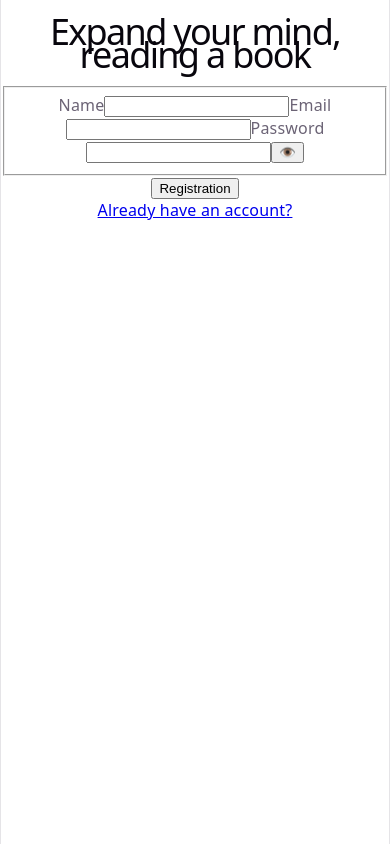
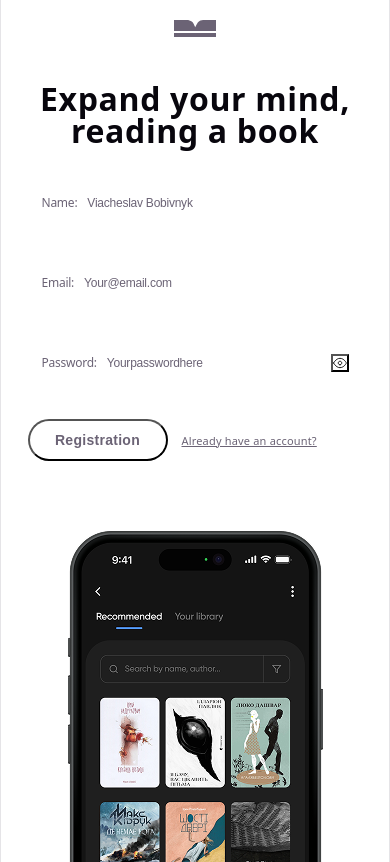
Before and after one commit to Viacheslav-Bo/read-journey-frontend, a React (Vite) app: page /register in a window 390 px wide. Built offline with nearby package versions, Linux system fonts and the light colour scheme; no server answers.

Commit message:
style: add mobile-first styles for auth forms and pages

```diff
--- /dev/null
+++ b/src/components/auth/AuthForm.module.css
@@ -0,0 +1,161 @@
+.title {
+    font-size: 32px;
+    font-weight: 700;
+    margin-bottom: 20px;
+    margin-top: 40px;
+    line-height: 1;
+    letter-spacing: 0.02em;
+}
+
+.subtitle {
+    font-size: 32px;
+    font-weight: 700;
+    color: var(--color-text-secondary);
+    margin-bottom: 20px;
+    line-height: 1;
+    letter-spacing: 0.02em;
+}
+
+.form {
+    display: flex;
+    flex-direction: column;
+}
+
+.fieldsRegister {
+    display: flex;
+    flex-direction: column;
+    gap: 8px;
+    margin-bottom: 20px;
+}
+
+.fieldsLogin {
+    display: flex;
+    flex-direction: column;
+    gap: 8px;
+    margin-bottom: 72px;
+}
+
+.field {
+    display: flex;
+    flex-direction: column;
+    gap: 5px;
+}
+
+.field label {
+    font-size: 13px;
+    color: var(--color-text-secondary);
+}
+
+.field input {
+    width: 100%;
+    background-color: var(--color-surface-elevated);
+    border: 1px solid var(--color-border);
+    border-radius: 8px;
+    padding: 10px 14px;
+    color: var(--color-text-primary);
+    font-size: 14px;
+}
+
+.field input:focus {
+    outline: none;
+    border-color: var(--color-text-primary);
+}
+
+.error {
+    color: var(--color-error);
+    font-size: 12px;
+}
+
+
+.submitButton {
+    flex-shrink: 0;
+    padding: 12px;
+    width: 100%;
+    max-width: 140px;
+    height: 42px;
+    background-color: var(--color-text-primary);
+    color: var(--color-bg);
+    font-weight: 700;
+    font-size: 14px;
+    border-radius: 30px;
+    line-height: 1;
+    letter-spacing: 0.02em;
+}
+
+.formButtons {
+    display: flex;
+    align-items: center;
+    gap: 14px;
+
+}
+
+.submitButton:disabled {
+    opacity: 0.5;
+    cursor: not-allowed;
+}
+
+.switchLink {
+    margin-top: 0;
+    color: var(--color-text-secondary);
+    font-size: 11px;
+
+    text-decoration: underline;
+}
+
+
+.fieldInline {
+    display: flex;
+    align-items: center;
+    background-color: var(--color-surface-elevated);
+    border-radius: 12px;
+    padding: 14px;
+    gap: 10px;
+    height: 44px;
+}
+
+.fieldInline label {
+    color: var(--color-text-secondary);
+    font-size: 12px;
+    white-space: nowrap;
+    line-height: 1;
+    letter-spacing: -0.02em;
+}
+
+.fieldInline input {
+    flex: 1;
+    min-width: 0;
+    background: none;
+    border: none;
+    color: var(--color-text-primary);
+    font-size: 12px;
+    padding: 0;
+    line-height: 1;
+    letter-spacing: -0.02em;
+}
+
+.fieldInline input::placeholder {
+    color: var(--color-text-primary);
+    opacity: 1;
+}
+
+.fieldInline input:focus {
+    outline: none;
+}
+
+.eyeButton {
+    display: flex;
+    align-items: center;
+    justify-content: center;
+    width: 18px;
+    height: 18px;
+    padding: 0;
+    background: none;
+    flex-shrink: 0;
+    cursor: pointer;
+}
+
+.eyeIcon {
+    color: var(--color-text-primary);
+    width: 18px;
+    height: 18px;
+}
--- a/src/components/auth/LoginForm.tsx
+++ b/src/components/auth/LoginForm.tsx
@@ -6,6 +6,8 @@ import { toast } from "react-toastify";
 import { useNavigate } from "react-router-dom";
 import { useState } from "react";
 import axios from "axios";
+import css from "./AuthForm.module.css";
+import { Link } from "react-router-dom";
 
 interface LoginFormValues {
   email: string;
@@ -46,39 +48,84 @@ export default function LoginForm() {
   };
 
   return (
+    <>
+      <svg width="42" height="17">
+        <use href="/sprite.svg#icon-logo" />
+      </svg>
+
+      <h1 className={css.title}>
+        Expand your mind, reading <span className={css.subtitle}> a book</span>
+      </h1>
       <Formik
         initialValues={initialValues}
         validationSchema={loginValidationSchema}
         onSubmit={handleSubmit}
       >
         {({ isSubmitting }) => (
-        <Form>
-          <fieldset>
-            <label htmlFor="email">Email</label>
-            <Field type="email" name="email" id="email" />
-            <ErrorMessage name="email" component="div" />
+          <Form className={css.form}>
+            <div className={css.fieldsLogin}>
+              <div className={css.fieldInline}>
+                <label htmlFor="email">Email:</label>
+                <Field
+                  type="email"
+                  name="email"
+                  id="email"
+                  placeholder="Your@email.com"
+                />
+              </div>
+              <ErrorMessage
+                name="email"
+                component="div"
+                className={css.error}
+              />
 
-            <label htmlFor="password">Password</label>
+              <div className={css.fieldInline}>
+                <label htmlFor="password">Password:</label>
                 <Field
                   type={isPasswordVisible ? "text" : "password"}
                   name="password"
                   id="password"
+                  placeholder="Yourpasswordhere"
                 />
-            <ErrorMessage name="password" component="div" />
                 <button
                   type="button"
                   onClick={() => setIsPasswordVisible((prev) => !prev)}
-              aria-label={isPasswordVisible ? "Hide password" : "Show password"}
+                  aria-label={
+                    isPasswordVisible ? "Hide password" : "Show password"
+                  }
                   aria-pressed={isPasswordVisible}
+                  className={css.eyeButton}
                 >
-              {isPasswordVisible ? "🙈" : "👁️"}
+                  <svg className={css.eyeIcon} width="18" height="18">
+                    <use
+                      href={`/sprite.svg#${isPasswordVisible ? "icon-eye-off" : "icon-eye"}`}
+                    />
+                  </svg>
                 </button>
-          </fieldset>
-          <button type="submit" disabled={isSubmitting}>
+              </div>
+
+              <ErrorMessage
+                name="password"
+                component="div"
+                className={css.error}
+              />
+            </div>
+
+            <div className={css.formButtons}>
+              <button
+                type="submit"
+                className={css.submitButton}
+                disabled={isSubmitting}
+              >
                 {isSubmitting ? "Wait..." : "Login"}
               </button>
+              <Link className={css.switchLink} to="/register">
+                Don’t have an account?
+              </Link>
+            </div>
           </Form>
         )}
       </Formik>
+    </>
   );
 }
--- a/src/components/auth/RegisterForm.tsx
+++ b/src/components/auth/RegisterForm.tsx
@@ -6,6 +6,8 @@ import { toast } from "react-toastify";
 import { useNavigate } from "react-router-dom";
 import { useState } from "react";
 import axios from "axios";
+import css from "./AuthForm.module.css";
+import { Link } from "react-router-dom";
 
 interface RegisterFormValues {
   name: string;
@@ -48,43 +50,96 @@ export default function RegisterForm() {
   };
 
   return (
+    <>
+      <svg width="42" height="17">
+        <use href="/sprite.svg#icon-logo" />
+      </svg>
+
+      <h1 className={css.title}>
+        Expand your mind, reading <span className={css.subtitle}> a book</span>
+      </h1>
+
       <Formik
         initialValues={initialValues}
         validationSchema={registerValidationSchema}
         onSubmit={handleSubmit}
       >
         {({ isSubmitting }) => (
-        <Form>
-          <fieldset>
-            <label htmlFor="name">Name</label>
-            <Field type="text" name="name" id="name" />
-            <ErrorMessage name="name" component="div" />
+          <Form className={css.form}>
+            <div className={css.fieldsRegister}>
+              <div className={css.fieldInline}>
+                <label htmlFor="name">Name:</label>
+                <Field
+                  type="text"
+                  name="name"
+                  id="name"
+                  placeholder="Viacheslav Bobivnyk"
+                />
+              </div>
+              <ErrorMessage name="name" component="div" className={css.error} />
 
-            <label htmlFor="email">Email</label>
-            <Field type="email" name="email" id="email" />
-            <ErrorMessage name="email" component="div" />
+              <div className={css.fieldInline}>
+                <label htmlFor="email">Email:</label>
+                <Field
+                  type="email"
+                  name="email"
+                  id="email"
+                  placeholder="Your@email.com"
+                />
+              </div>
+              <ErrorMessage
+                name="email"
+                component="div"
+                className={css.error}
+              />
 
-            <label htmlFor="password">Password</label>
+              <div className={css.fieldInline}>
+                <label htmlFor="password">Password:</label>
                 <Field
                   type={isPasswordVisible ? "text" : "password"}
                   name="password"
                   id="password"
+                  placeholder="Yourpasswordhere"
                 />
-            <ErrorMessage name="password" component="div" />
                 <button
                   type="button"
                   onClick={() => setIsPasswordVisible((prev) => !prev)}
-              aria-label={isPasswordVisible ? "Hide password" : "Show password"}
+                  aria-label={
+                    isPasswordVisible ? "Hide password" : "Show password"
+                  }
                   aria-pressed={isPasswordVisible}
+                  className={css.eyeButton}
                 >
-              {isPasswordVisible ? "🙈" : "👁️"}
+                  <svg className={css.eyeIcon} width="18" height="18">
+                    <use
+                      href={`/sprite.svg#${isPasswordVisible ? "icon-eye-off" : "icon-eye"}`}
+                    />
+                  </svg>
                 </button>
-          </fieldset>
-          <button type="submit" disabled={isSubmitting}>
+              </div>
+
+              <ErrorMessage
+                name="password"
+                component="div"
+                className={css.error}
+              />
+            </div>
+
+            <div className={css.formButtons}>
+              <button
+                type="submit"
+                className={css.submitButton}
+                disabled={isSubmitting}
+              >
                 {isSubmitting ? "Wait..." : "Registration"}
               </button>
+              <Link className={css.switchLink} to="/login">
+                Already have an account?
+              </Link>
+            </div>
           </Form>
         )}
       </Formik>
+    </>
   );
 }
--- /dev/null
+++ b/src/pages/auth/AuthPage.module.css
@@ -0,0 +1,29 @@
+.mainWrapper {
+    display: flex;
+    flex-direction: column;
+    gap: 10px;
+}
+
+.formWrapper {
+    width: 100%;
+    max-width: 335px;
+    padding: 20px 20px 40px 20px;
+    background-color: var(--color-surface);
+    border-radius: 30px;
+    margin: auto;
+}
+
+.phoneWrapper {
+    width: 100%;
+    max-width: 335px;
+    padding-top: 20px;
+    background-color: var(--color-surface);
+    border-radius: 30px;
+    margin: auto;
+}
+
+.phone {
+    display: block;
+    max-width: 320px;
+    margin: auto;
+}
--- a/src/pages/auth/LoginPage.tsx
+++ b/src/pages/auth/LoginPage.tsx
@@ -1,12 +1,21 @@
 import LoginForm from "../../components/auth/LoginForm";
-import { Link } from "react-router-dom";
+import css from "./AuthPage.module.css";
 
 export default function LoginPage() {
   return (
-    <div>
-      <h1>Expand your mind, reading a book</h1>
-      <LoginForm />
-      <Link to="/register">Don’t have an account? </Link>
-    </div>
+    <main className="container">
+      <div className={css.mainWrapper}>
+        <div className={css.formWrapper}>
+          <LoginForm />
+        </div>
+        <div className={css.phoneWrapper}>
+          <img
+            src="/phone.png"
+            alt="Read Journey app preview"
+            className={css.phone}
+          />
+        </div>
+      </div>
+    </main>
   );
 }
--- a/src/pages/auth/RegisterPage.tsx
+++ b/src/pages/auth/RegisterPage.tsx
@@ -1,12 +1,21 @@
 import RegisterForm from "../../components/auth/RegisterForm";
-import { Link } from "react-router-dom";
+import css from "./AuthPage.module.css";
 
 export default function RegisterPage() {
   return (
-    <div>
-      <h1>Expand your mind, reading a book</h1>
-      <RegisterForm />
-      <Link to="/login">Already have an account?</Link>
-    </div>
+    <main className="container">
+      <div className={css.mainWrapper}>
+        <div className={css.formWrapper}>
+          <RegisterForm />
+        </div>
+        <div className={css.phoneWrapper}>
+          <img
+            src="/phone.png"
+            alt="Read Journey app preview"
+            className={css.phone}
+          />
+        </div>
+      </div>
+    </main>
   );
 }
```
Lines whose indentation alone changed are shown as unchanged.
